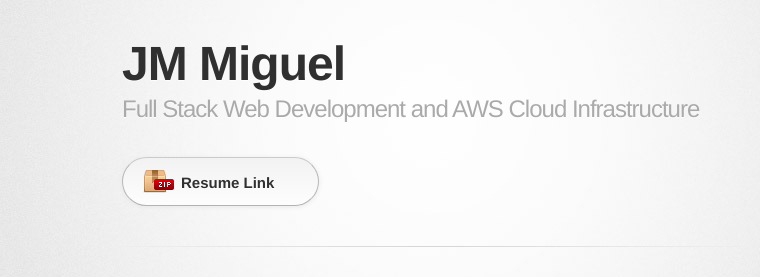
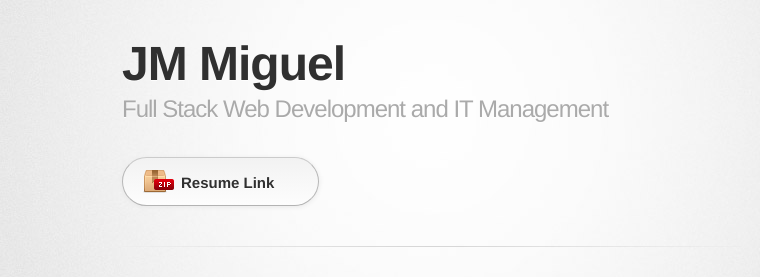
Before and after one commit to johnmicahmiguel/johnmicahmiguel.github.io, a Jekyll site: the page built from another-page.md, in a window 1280 px wide. Shown: the top 277 px of the page, without its empty margins (208-968 px from the left). Built offline with Jekyll 4.4.1, drawn with Linux system fonts in a browser that asks for light colours; some web fonts are replaced.

Commit message:
AWS -> IT Management

```diff
--- a/_layouts/default.html
+++ b/_layouts/default.html
@@ -20,7 +20,7 @@
 
         <header>
           <h1>JM Miguel</h1>
-          <h2>Full Stack Web Development and AWS Cloud Infrastructure</h2>
+          <h2>Full Stack Web Development and IT Management</h2>
         </header>
         <section id="downloads" class="clearfix">
           {% if site.show_downloads %}
```
